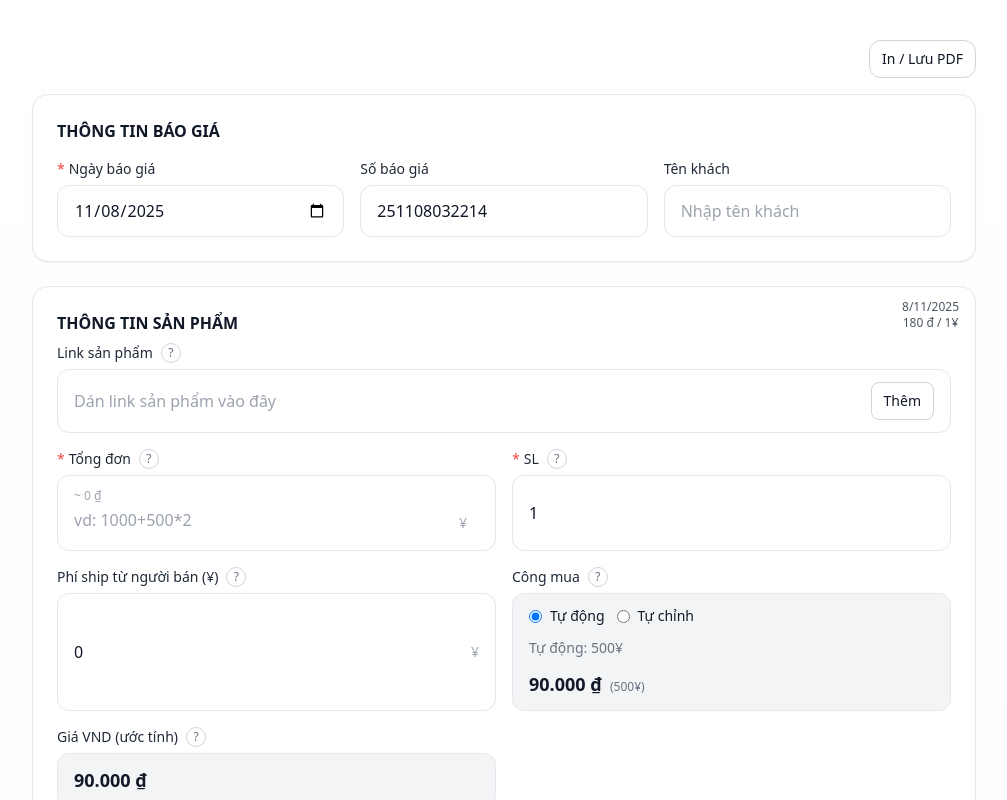
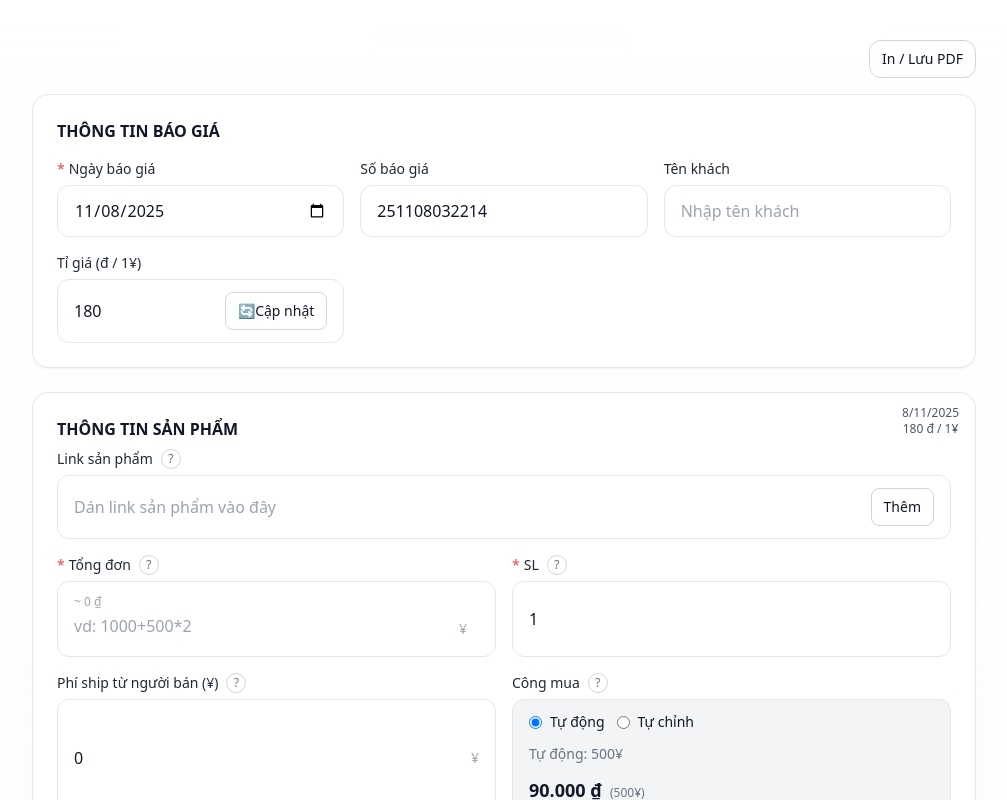
Before and after one commit to maclife1503/order-price-calc, a React (Vite) app: page / in a window 1280 px wide. Shown: the top 800 px of the page, without its empty margins (136-1143 px from the left). Built offline with nearby package versions, Linux system fonts and the light colour scheme.

Commit message:
feat: integrate CurrencyAPI for automatic exchange rate sync

```diff
--- a/src/OrderPriceCalculator.jsx
+++ b/src/OrderPriceCalculator.jsx
@@ -214,6 +214,33 @@ export default function OrderPriceCalculator() {
 
   // ===== 1) Thông tin sản phẩm
   const [rate, setRate] = useState(180);
+  const [isFetchingRate, setIsFetchingRate] = useState(false);
+  const CURRENCY_API_KEY = "cur_live_jun4pGkxNiwPm22TQtjO8G29mE4N0GTG2sIEhtlv"; // Điền API Key của bạn vào đây
+
+  const fetchLatestRate = async () => {
+    if (!CURRENCY_API_KEY) {
+      alert("Vui lòng cấu hình CurrencyAPI Key trong code.");
+      return;
+    }
+    setIsFetchingRate(true);
+    try {
+      const res = await fetch(
+        `https://api.currencyapi.com/v3/latest?apikey=${CURRENCY_API_KEY}&currencies=VND&base_currency=JPY`
+      );
+      const json = await res.json();
+      if (json.data && json.data.VND) {
+        const rawRate = json.data.VND.value;
+        setRate(Math.round(rawRate));
+      } else {
+        throw new Error("Dữ liệu không hợp lệ");
+      }
+    } catch (error) {
+      console.error("Lỗi cập nhật tỉ giá:", error);
+      alert("Không thể lấy tỉ giá mới. Vui lòng thử lại sau.");
+    } finally {
+      setIsFetchingRate(false);
+    }
+  };
   const [totalYen, setTotalYen] = useState(0);
   const [qty, setQty] = useState(1);
   const [totalYenInput, setTotalYenInput] = useState("");
@@ -494,6 +521,31 @@ export default function OrderPriceCalculator() {
                 value={customerName}
                 onChange={(e) => setCustomerName(e.target.value)}
               />
+            </Field>
+
+            <Field label="Tỉ giá (đ / 1¥)">
+              <div className="flex gap-2">
+                <input
+                  type="number"
+                  className={INPUT_BASE}
+                  placeholder="VD: 180"
+                  value={rate}
+                  onChange={(e) => setRate(parseNum(e.target.value))}
+                />
+                <button
+                  type="button"
+                  onClick={fetchLatestRate}
+                  disabled={isFetchingRate}
+                  className="shrink-0 px-3 py-2 rounded-lg border border-gray-300 hover:bg-gray-50 text-sm flex items-center gap-1"
+                >
+                  {isFetchingRate ? (
+                    <div className="w-3 h-3 border-2 border-gray-400 border-t-transparent rounded-full animate-spin"></div>
+                  ) : (
+                    "🔄"
+                  )}
+                  {isFetchingRate ? "Đang lấy..." : "Cập nhật"}
+                </button>
+              </div>
             </Field>
           </div>
         </section>
```
